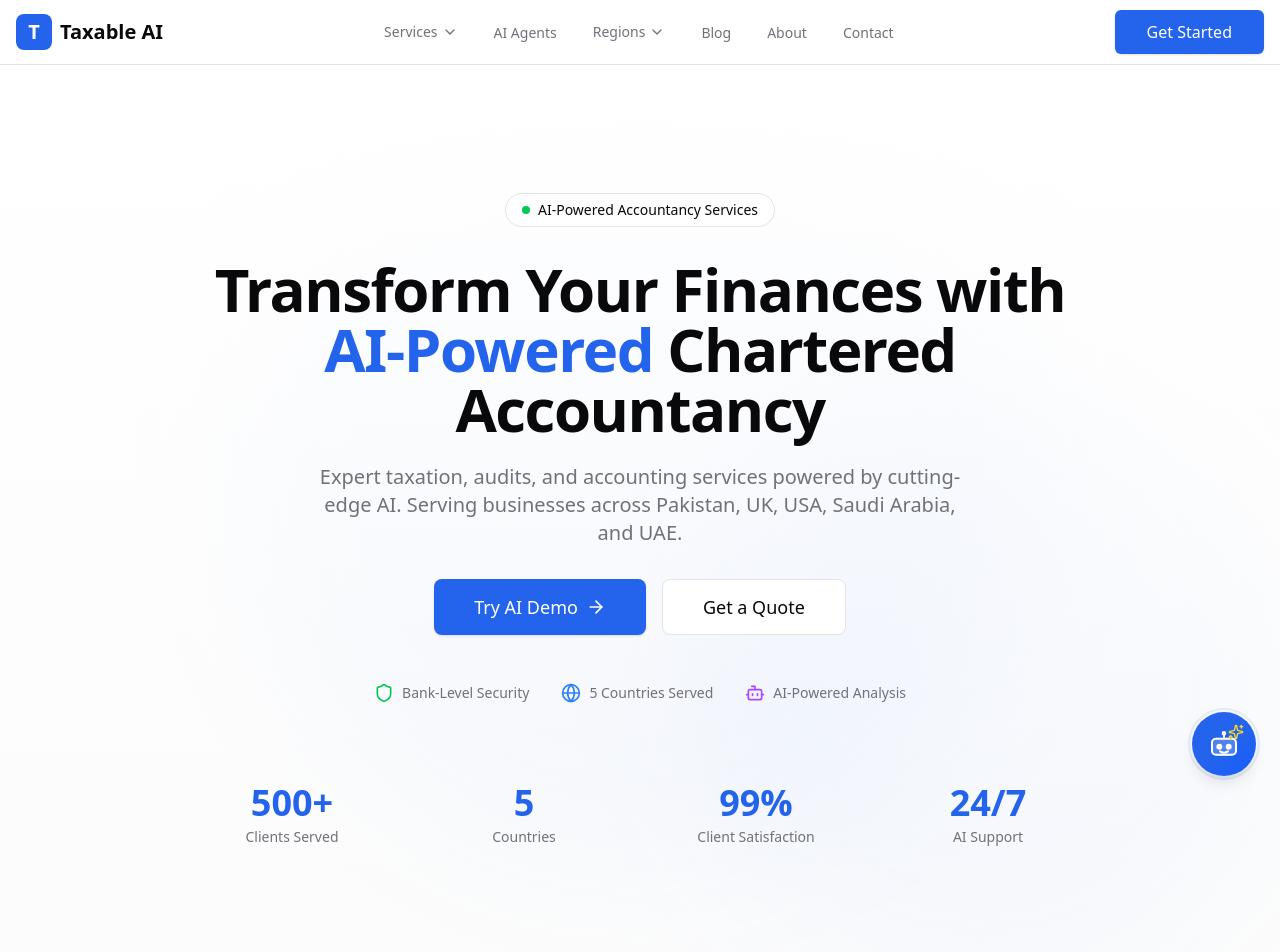
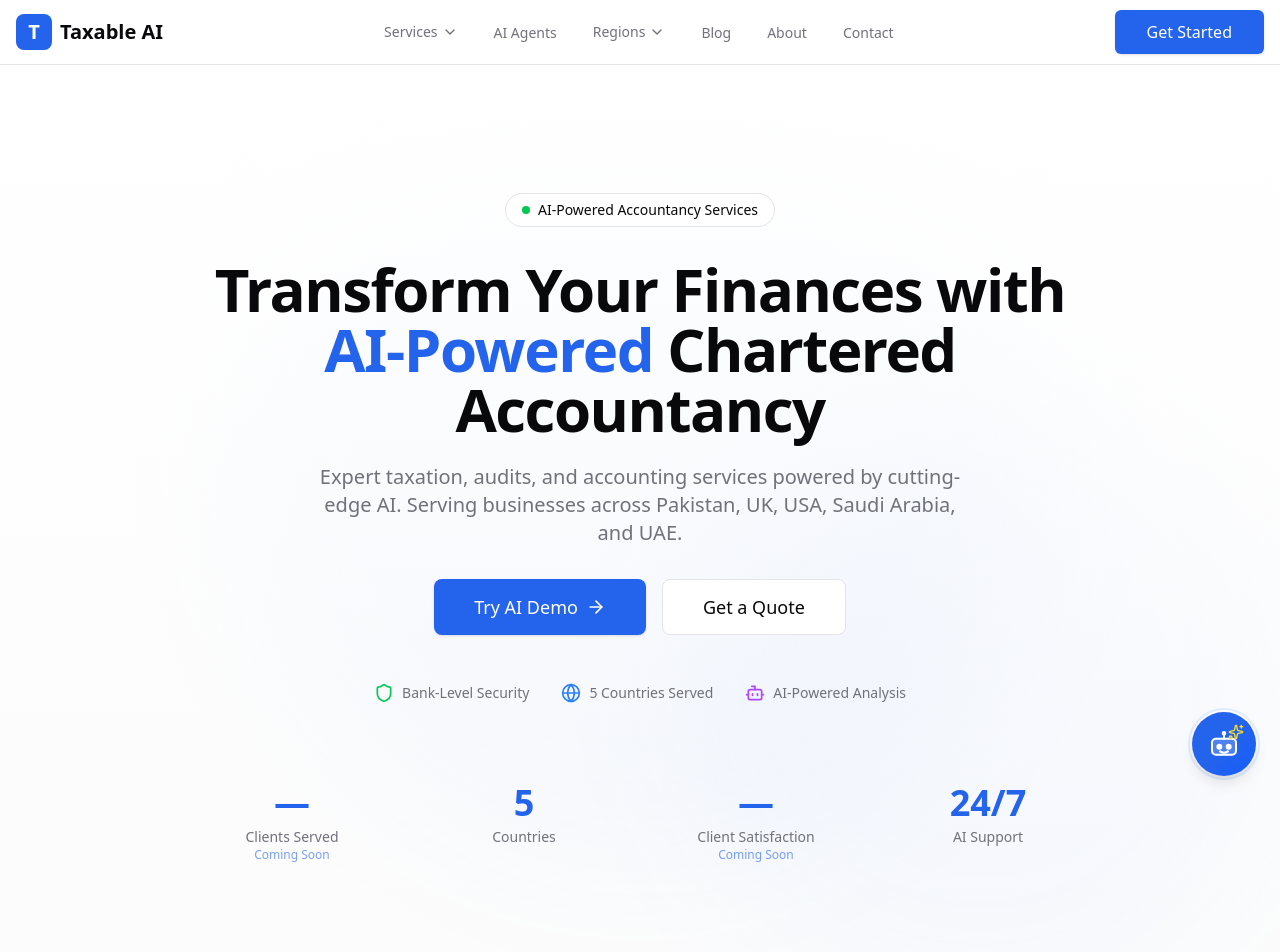
Before and after one commit to DilawarShafiq/taxable_website, a Next.js app: page /taxable_website/ in a window 1280 px wide. Shown: the top 952 px of the page. Built offline with nearby package versions, Linux system fonts and the light colour scheme.

Commit message:
Update all stats to show Coming Soon placeholders

```diff
--- a/src/app/(marketing)/about/page.tsx
+++ b/src/app/(marketing)/about/page.tsx
@@ -42,7 +42,7 @@
   { year: "2021", event: "Opened offices in Dubai and Riyadh to serve Middle East clients" },
   { year: "2022", event: "Entered US market with New York presence" },
   { year: "2023", event: "Introduced advanced AI agents for automated tax calculations" },
-  { year: "2024", event: "Serving 500+ enterprise clients across 5 countries" },
+  { year: "2024", event: "Expanding enterprise services across 5 countries" },
 ];
 
 const team = [
@@ -91,10 +91,10 @@
 ];
 
 const stats = [
-  { value: "500+", label: "Enterprise Clients" },
-  { value: "5", label: "Countries" },
-  { value: "50+", label: "Professionals" },
-  { value: "99.9%", label: "Accuracy Rate" },
+  { value: "—", label: "Enterprise Clients", comingSoon: true },
+  { value: "5", label: "Countries", comingSoon: false },
+  { value: "—", label: "Professionals", comingSoon: true },
+  { value: "—", label: "Accuracy Rate", comingSoon: true },
 ];
 
 export default function AboutPage() {
@@ -124,7 +124,10 @@
               <AnimatedSection key={stat.label} delay={index * 0.1}>
                 <div className="text-center">
                   <p className="text-4xl font-bold text-primary mb-2">{stat.value}</p>
-                  <p className="text-muted-foreground">{stat.label}</p>
+                  <p className="text-muted-foreground">
+                    {stat.label}
+                    {stat.comingSoon && <span className="block text-xs text-primary/60">Coming Soon</span>}
+                  </p>
                 </div>
               </AnimatedSection>
             ))}
--- a/src/components/sections/Hero.tsx
+++ b/src/components/sections/Hero.tsx
@@ -99,16 +99,19 @@
           className="mt-20 grid grid-cols-2 md:grid-cols-4 gap-8 max-w-4xl mx-auto"
         >
           {[
-            { value: "500+", label: "Clients Served" },
-            { value: "5", label: "Countries" },
-            { value: "99%", label: "Client Satisfaction" },
-            { value: "24/7", label: "AI Support" },
+            { value: "—", label: "Clients Served", comingSoon: true },
+            { value: "5", label: "Countries", comingSoon: false },
+            { value: "—", label: "Client Satisfaction", comingSoon: true },
+            { value: "24/7", label: "AI Support", comingSoon: false },
           ].map((stat) => (
             <div key={stat.label} className="text-center">
               <div className="text-3xl md:text-4xl font-bold text-primary mb-1">
                 {stat.value}
               </div>
-              <div className="text-sm text-muted-foreground">{stat.label}</div>
+              <div className="text-sm text-muted-foreground">
+                {stat.label}
+                {stat.comingSoon && <span className="block text-xs text-primary/60">Coming Soon</span>}
+              </div>
             </div>
           ))}
         </motion.div>
```
